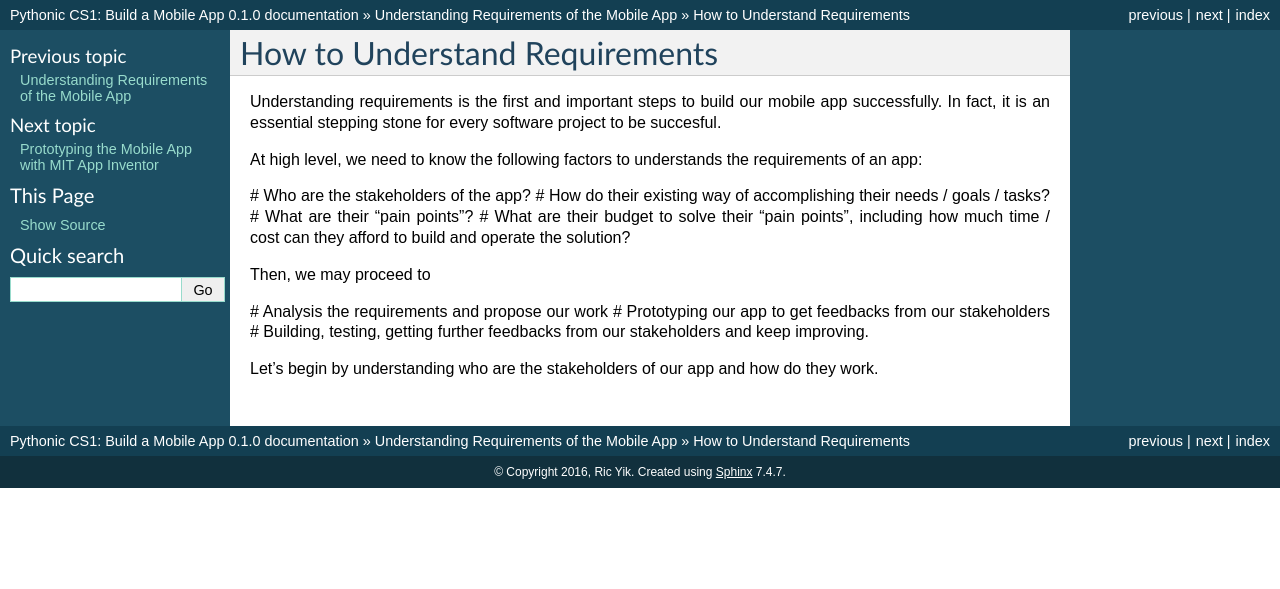
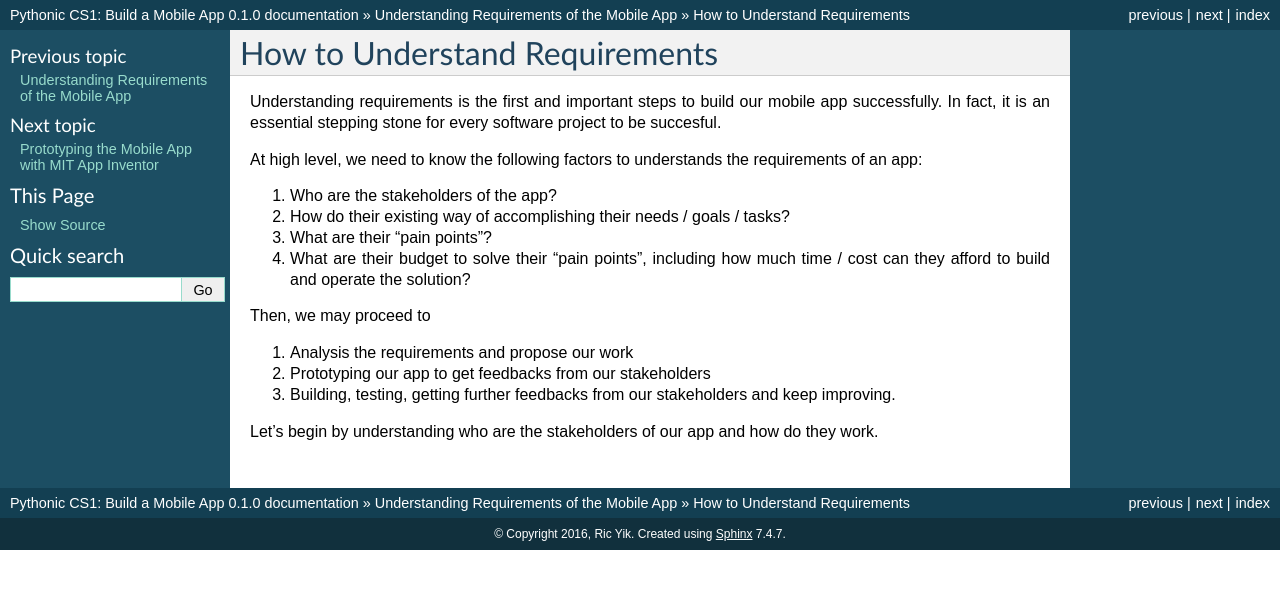
Before and after one commit to Aashritha27/mobileapp.course, a Sphinx documentation site: the page built from docs/how-to-understand-requirements.rst, in a window 1280 px wide. Shown: the top 589 px of the page. Built offline with Sphinx 7.4.7, drawn with Linux system fonts in a browser that asks for light colours.

Commit message:
Fixed ordered list

```diff
--- a/docs/how-to-understand-requirements.rst
+++ b/docs/how-to-understand-requirements.rst
@@ -6,15 +6,15 @@ Understanding requirements is the first and important steps to build our mobile
 
 At high level, we need to know the following factors to understands the requirements of an app:
 
-# Who are the stakeholders of the app?
-# How do their existing way of accomplishing their needs / goals / tasks?
-# What are their "pain points"?
-# What are their budget to solve their "pain points", including how much time / cost can they afford to build and operate the solution?
+#. Who are the stakeholders of the app?
+#. How do their existing way of accomplishing their needs / goals / tasks?
+#. What are their "pain points"?
+#. What are their budget to solve their "pain points", including how much time / cost can they afford to build and operate the solution?
 
 Then, we may proceed to
 
-# Analysis the requirements and propose our work
-# Prototyping our app to get feedbacks from our stakeholders
-# Building, testing, getting further feedbacks from our stakeholders and keep improving.
+#. Analysis the requirements and propose our work
+#. Prototyping our app to get feedbacks from our stakeholders
+#. Building, testing, getting further feedbacks from our stakeholders and keep improving.
 
 Let's begin by understanding who are the stakeholders of our app and how do they work.
```
